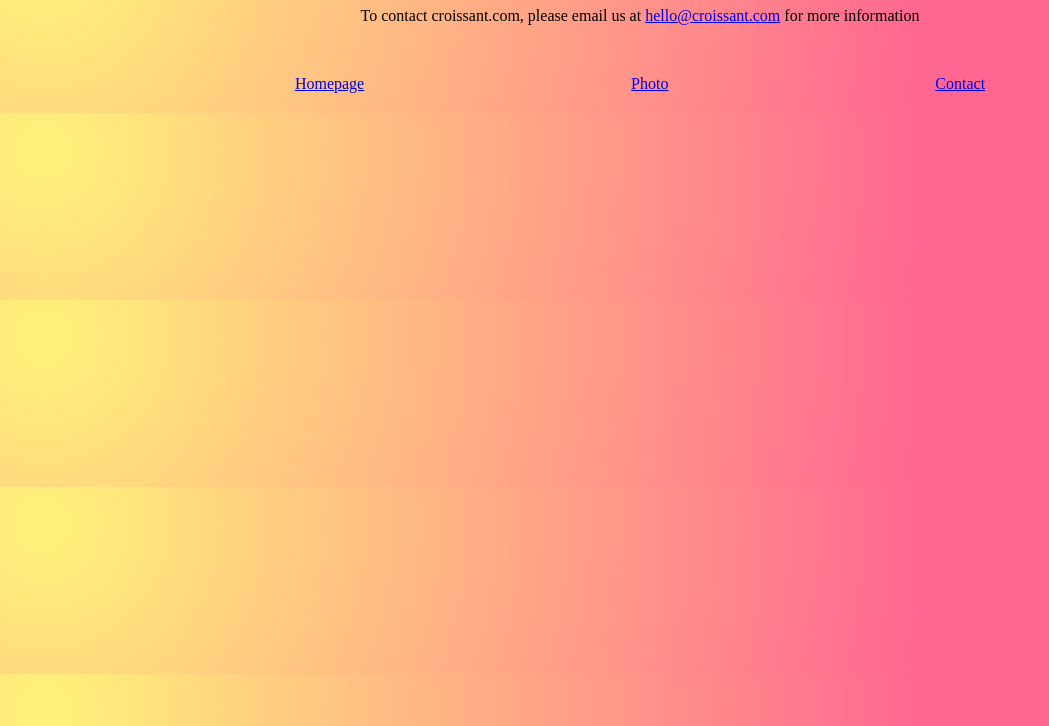
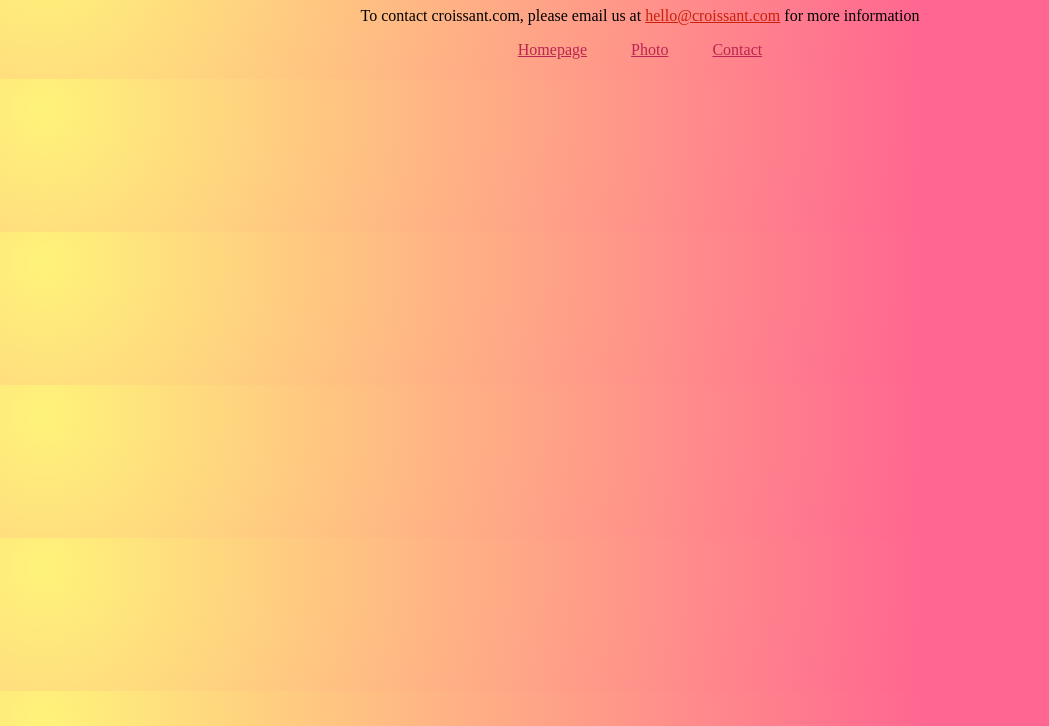
Before and after one commit to VirginiaRool/croissant, a plain HTML site: page contact.html in a window 1280 px wide. Shown: the part 74-800 px from the top of the page, without its empty margins (0-1049 px from the left). Drawn offline with Linux system fonts and the light colour scheme.

Commit message:
Update CSS

```diff
--- a/contact.html
+++ b/contact.html
@@ -15,8 +15,10 @@
       <h1>🥐 Contact us</h1>
       <p>
         To contact croissant.com, please email us at
-        <a href="mailto:hello@croissant.com">hello@croissant.com</a> for more
-        information
+        <a href="mailto:hello@croissant.com" class="mailto"
+          >hello@croissant.com</a
+        >
+        for more information
       </p>
       <div class="pages-link">
         <a href="index.html">Homepage</a>
--- a/css/style.css
+++ b/css/style.css
@@ -11,9 +11,17 @@ body {
 }
 
 .pages-link {
-  display: flex;
-  justify-content: space-evenly;
-  margin-top: 50px;
+  text-align: center;
+  display: block;
+}
+
+.pages-link a {
+  margin: 0 20px;
+  color: rgb(187, 37, 80);
+}
+
+.mailto {
+  color: rgb(201, 33, 11);
 }
 
 h1,
@@ -23,10 +31,8 @@ p {
 
 img {
   max-width: 35%;
-  display: flex;
-  justify-content: center;
-  height: auto;
+  display: block;
   text-align: center;
-  margin: 10px auto;
+  margin: 30px auto;
   border-radius: 10px;
 }
```
